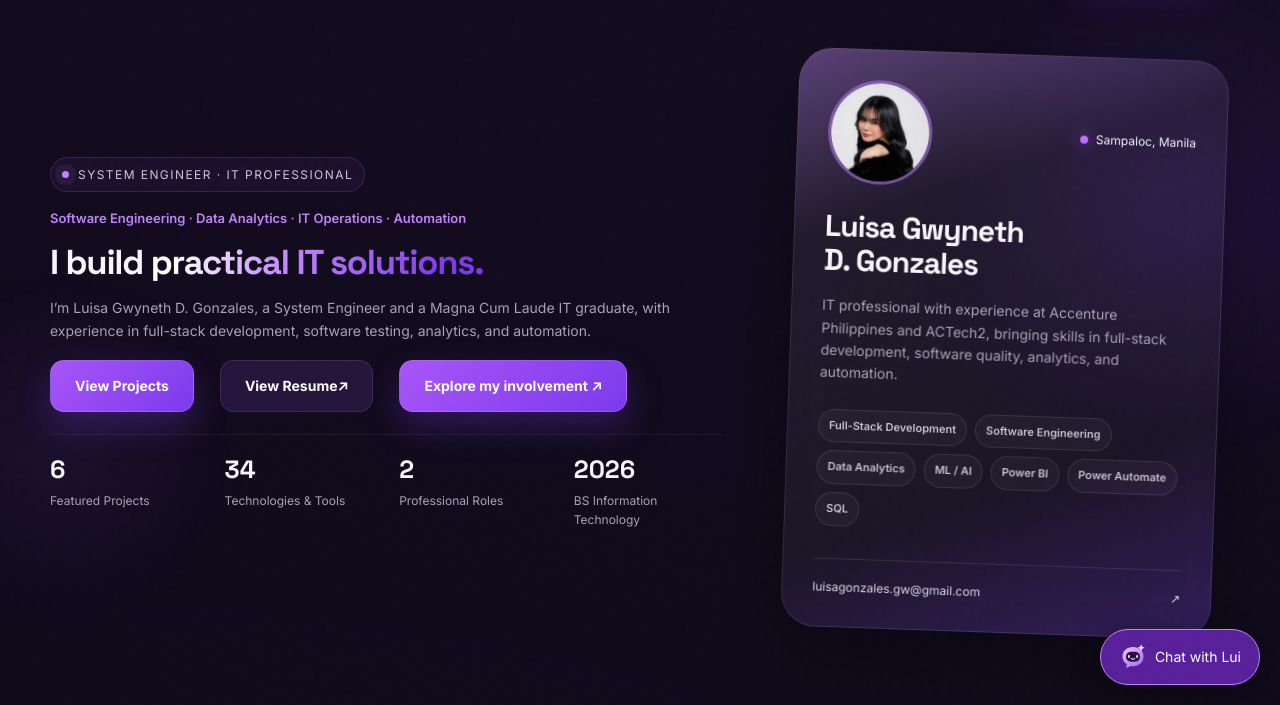
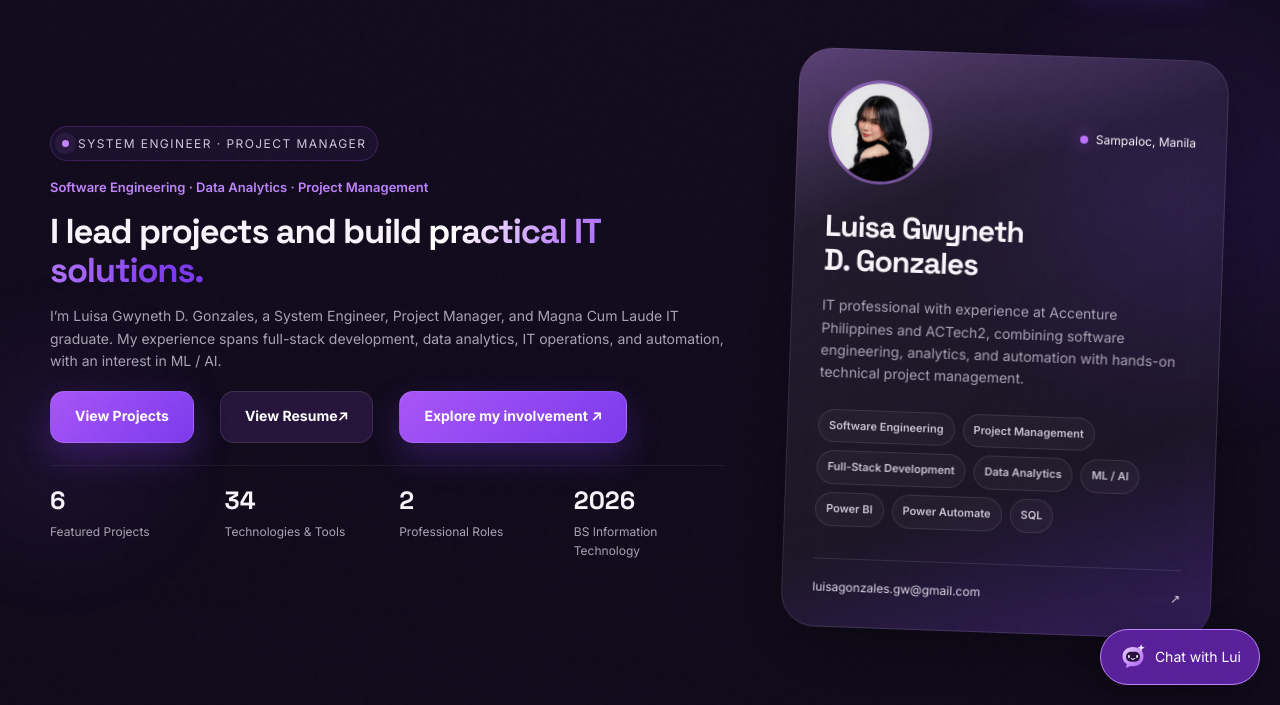
Before and after one commit to luisa-17/luisa-portfolio, a website: page index.html in a window 1280 px wide. Shown: the part 95-800 px from the top of the page. Drawn offline with Linux system fonts and the light colour scheme.

Commit message:
enhance2

```diff
--- a/index.html
+++ b/index.html
@@ -3,7 +3,7 @@
 <head>
   <meta charset="utf-8">
   <meta name="viewport" content="width=device-width, initial-scale=1">
-  <meta name="description" content="Luisa Gwyneth D. Gonzales — System Engineer and Magna Cum Laude IT graduate with experience at Accenture Philippines and ACTech2 across full-stack development, software quality, analytics, and automation.">
+  <meta name="description" content="Luisa Gwyneth D. Gonzales — System Engineer, Project Manager, and Magna Cum Laude IT graduate with experience in software engineering, data analytics, automation, and technical project delivery.">
   <title>Luisa Gonzales | Portfolio</title>
   <link rel="icon" type="image/png" href="assets/images/luisa-logo.png">
   <link rel="preconnect" href="https://fonts.googleapis.com">
@@ -44,10 +44,10 @@
       <div class="hero-orb orb-two"></div>
       <div class="container hero-grid">
         <div class="hero-copy reveal">
-          <div class="eyebrow"><span class="pulse"></span> System Engineer · IT Professional</div>
-          <p class="kicker">Software Engineering · Data Analytics · IT Operations · Automation</p>
-          <h1>I build <span class="gradient-text">practical IT solutions.</span></h1>
-          <p class="hero-lead">I’m Luisa Gwyneth D. Gonzales, a System Engineer and a Magna Cum Laude IT graduate, with experience in full-stack development, software testing, analytics, and automation.</p>
+          <div class="eyebrow"><span class="pulse"></span> System Engineer · Project Manager</div>
+          <p class="kicker">Software Engineering · Data Analytics · Project Management</p>
+          <h1>I lead projects and build <span class="gradient-text">practical IT solutions.</span></h1>
+          <p class="hero-lead">I’m Luisa Gwyneth D. Gonzales, a System Engineer, Project Manager, and Magna Cum Laude IT graduate. My experience spans full-stack development, data analytics, IT operations, and automation, with an interest in ML / AI.</p>
           <div class="hero-actions">
             <a class="btn" href="#projects">View Projects</a>
             <a class="btn btn-outline" href="assets/docs/Luisa Gwyneth Gonzales Resume.pdf" target="_blank" rel="noopener noreferrer">View Resume <span>↗</span></a>
@@ -72,9 +72,9 @@
               </div>
             </div>
             <h2>Luisa Gwyneth<br>D. Gonzales</h2>
-            <p>IT professional with experience at Accenture Philippines and ACTech2, bringing skills in full-stack development, software quality, analytics, and automation.</p>
+            <p>IT professional with experience at Accenture Philippines and ACTech2, combining software engineering, analytics, and automation with hands-on technical project management.</p>
             <div class="stack-chips">
-              <span>Full-Stack Development</span><span>Software Engineering</span><span>Data Analytics</span><span>ML / AI</span><span>Power BI</span><span>Power Automate</span><span>SQL</span>
+              <span>Software Engineering</span><span>Project Management</span><span>Full-Stack Development</span><span>Data Analytics</span><span>ML / AI</span><span>Power BI</span><span>Power Automate</span><span>SQL</span>
             </div>
             <div class="profile-footer">
               <a href="mailto:luisagonzales.gw@gmail.com">luisagonzales.gw@gmail.com</a>
@@ -123,7 +123,7 @@
             </article>
             <article class="mini-card">
               <div class="icon">03</div>
-              <h3>Project Delivery</h3>
+              <h3>Project Management &amp; Delivery</h3>
               <p>Planning, delegation, cross-functional coordination, stakeholder communication, and milestone ownership.</p>
             </article>
             <article class="mini-card accent-card">
```
